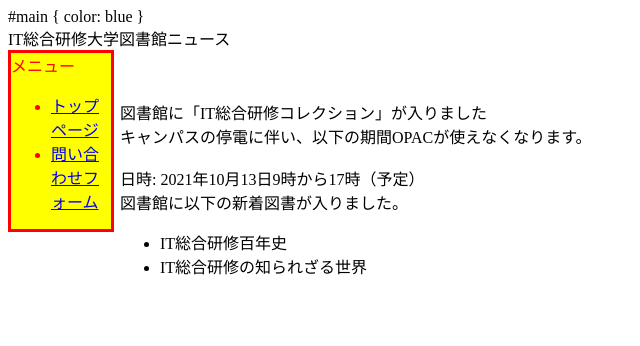
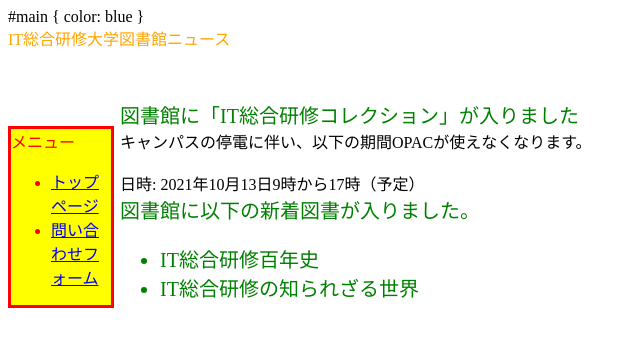
Before and after one commit to M201004/mypage, a plain HTML site: page news.html in a window 1280 px wide. Shown: the whole page, without its empty margins (0-640 px from the left). Drawn offline with Linux system fonts and the light colour scheme.

Commit message:
Add files via upload

```diff
--- a/css/style.css
+++ b/css/style.css
@@ -1,9 +1,10 @@
-<｛class class="collection　green">
+.collection {
     color:green;
     font-family: "YuGothic","Yu Gothic","Meiryo","ヒラギノ角ゴ","sans-serif";
     font-size: 20px;
 }
-header {color:orange;
+header {
+    color:orange;
     height: 100px;
 }
 #side {
```
